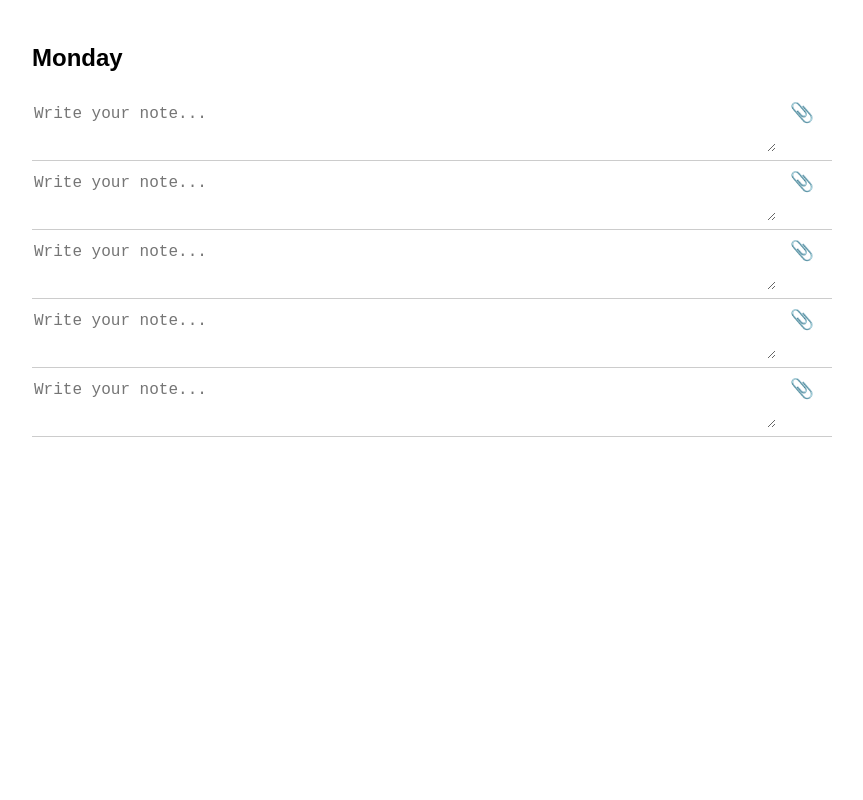
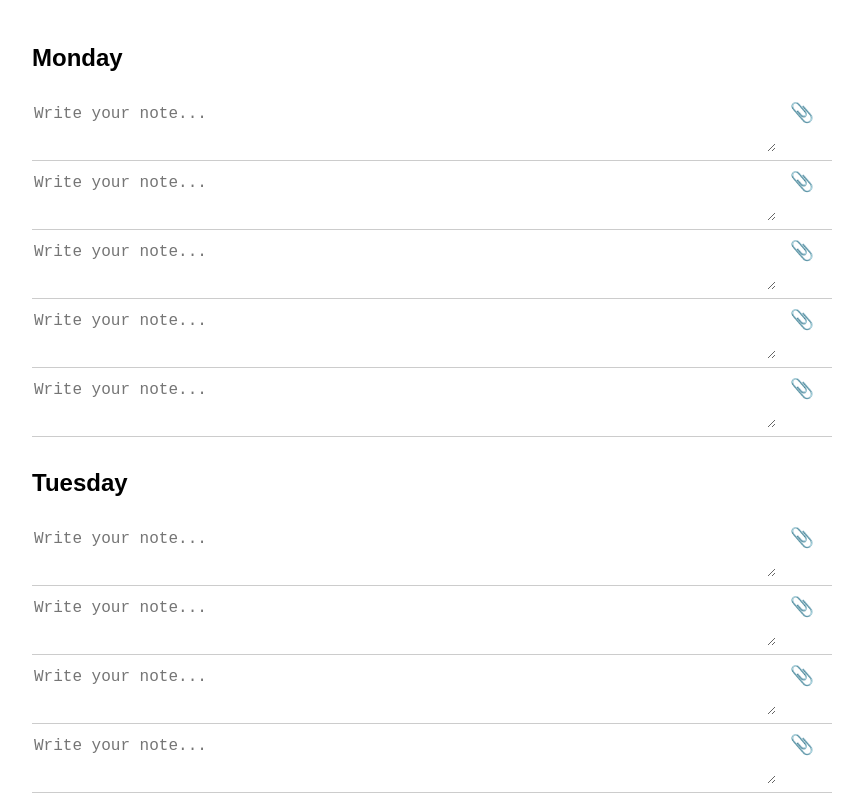
Before and after one commit to Yavuz8085/Ajanda3, a React (Vite) app: page / in a window 1280 px wide. Shown: the top 800 px of the page, without its empty margins (208-1071 px from the left). Built offline with nearby package versions, Linux system fonts and the light colour scheme.

Commit message:
Update App.jsx

```diff
--- a/src/App.jsx
+++ b/src/App.jsx
@@ -1,6 +1,6 @@
 import React, { useState, useEffect, useRef } from "react";
 
-const days = ["Monday"];
+const days = ["Monday", "Tuesday", "Wednesday", "Thursday", "Friday"];
 const maxRows = 5;
 
 export default function App() {
@@ -107,8 +107,9 @@ export default function App() {
 
   const handleIconClick = (e, type, day, rowIndex, index) => {
     e.stopPropagation();
+    const rect = e.currentTarget.getBoundingClientRect();
     setPopupFile({ type, day, rowIndex, index });
-    setMenuPosition({ x: e.clientX, y: e.clientY });
+    setMenuPosition({ x: rect.left - 80, y: rect.bottom });
   };
 
   const handleOpen = ({ type, day, rowIndex, index }) => {
```
